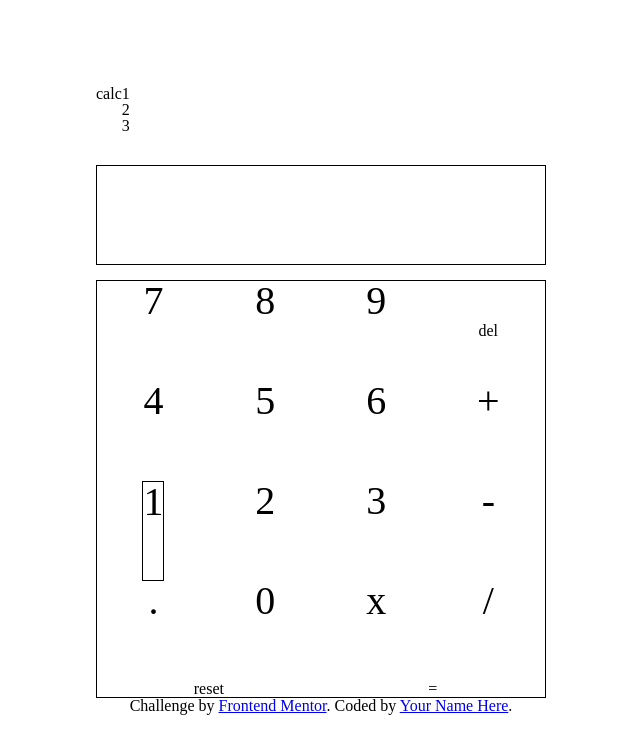
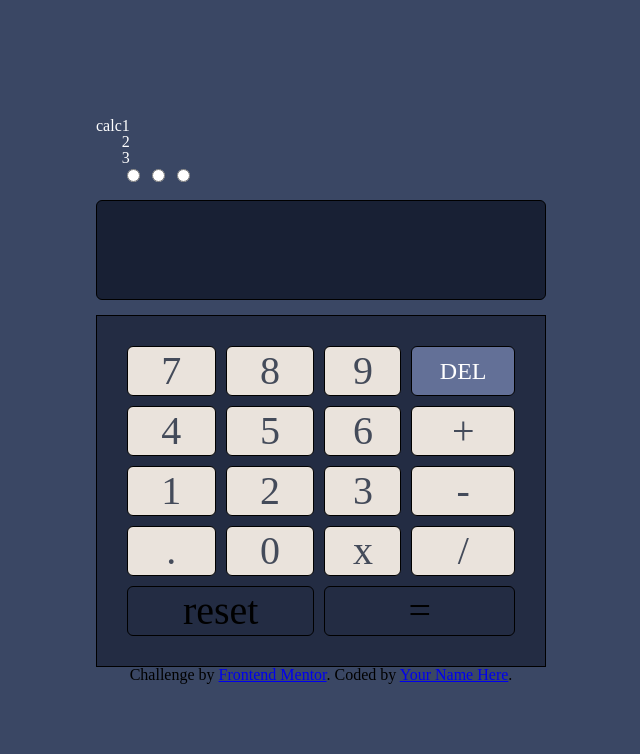
Before and after one commit to Tiyyo/Calculator-app-, a plain HTML site: page index.html in a window 1280 px wide. Shown: the whole page, without its empty margins (319-959 px from the left). Drawn offline with Linux system fonts and the light colour scheme.

Commit message:
theme 1 start

```diff
--- a/assets/scss/abstracts/_variables.scss
+++ b/assets/scss/abstracts/_variables.scss
@@ -7,7 +7,15 @@ $breakpoints:  (
 );
 
 
-:root {
-    --main-background : hsl(222, 26%, 31%);
-    --toggle-background: hsl(223, 31%, 20%);
-}
+
+    $main-background : hsl(222, 26%, 31%);
+    $toggle-background: hsl(223, 31%, 20%);
+    $screen-background : hsl(224,36%, 15%);
+    $keys-background: hsl(225, 21%, 49%);
+    $key-shadow: hsl(224, 28%, 35%);
+    $toggle: hsl(224, 28%, 50%);
+    $key-red-shadow : hsl(6, 70%, 34%);
+    $key-orange-background : hsl(30, 25%, 89%);
+    $key-orange-shadow : hsl(28, 16%, 65%);
+    $text-blue : hsl(221, 14%, 31%);
+    $white: hsl(0, 0, 100%);
--- a/assets/scss/base/_base.scss
+++ b/assets/scss/base/_base.scss
@@ -12,4 +12,5 @@
     align-items: center;
     justify-content: center;
     min-height: 100vh;
+    background-color: $main-background;
   }
--- a/assets/scss/base/_reset.scss
+++ b/assets/scss/base/_reset.scss
@@ -40,7 +40,7 @@ table{
     border-spacing: 0;
 }
 
-input{
-    -webkit-appearance: none;
-    border-radius: 0;
-}
+// input{
+//     -webkit-appearance: none;
+//     border-radius: 0;
+// }
--- a/assets/scss/layout/_app.scss
+++ b/assets/scss/layout/_app.scss
@@ -4,37 +4,54 @@
     display: flex;
     flex-direction: column;
     row-gap: 15px;
+    background-color: $main-background;
 
     &__header  {
         display: flex;
+        color: $white;
+
 
     }
     &__result  {
+        padding: 20px 25px;
+        text-align: right;
         border: 1px solid black;
+        border-radius: 6px;
+        color: $white;
+        background-color: $screen-background;
         height: 100px;
         width: 100%;
         font-size: 4.5rem;
 
+
     }
     &__body  {
+        padding: 30px;
         border: 1px solid black;
+        background-color: $toggle-background ;
         width: 100%;
         display: grid;
         align-content: space-evenly;
         place-items: center;
+        gap: 10px;
 
 
 
 
         &__keys{
-            color : black;
+            color : $text-blue;
+            background-color: $key-orange-background;
             font-size: 2.5rem;
-            height: 100px;
+            height: 50px;
+            width: 100%;
+            border: 1px solid black;
+            border-radius: 6px;
+            @extend %centerFlex;
+
         }
 
         .key--1  {
             grid-area: 3/1/4/2;
-            border: 1px solid black;
             place-items: center;
 
         }
@@ -83,12 +100,35 @@
 
         &__delete  {
             grid-area: 1/4/2/5;
+            color : $white;
+            background-color: $keys-background;
+            text-transform: uppercase;
+            font-size: 1.5rem;
+            height: 50px;
+            width: 100%;
+            border: 1px solid black;
+            border-radius: 6px;
+            @extend %centerFlex;
         }
         &__reset  {
             grid-area: 5/1/6/3;
+            color : black;
+            font-size: 2.5rem;
+            height: 50px;
+            width: 100%;
+            border: 1px solid black;
+            border-radius: 6px;
+            @extend %centerFlex;
         }
         &__calc  {
             grid-area:5/3/6/5 ;
+            color : black;
+            font-size: 2.5rem;
+            height: 50px;
+            width: 100%;
+            border: 1px solid black;
+            border-radius: 6px;
+            @extend %centerFlex;
         }
     }
 }
```
Also changed, not shown: assets/scss/main.css, 1 other file.
